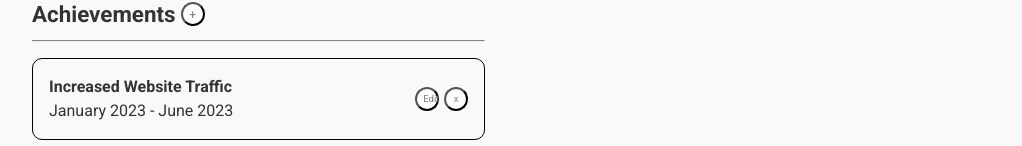
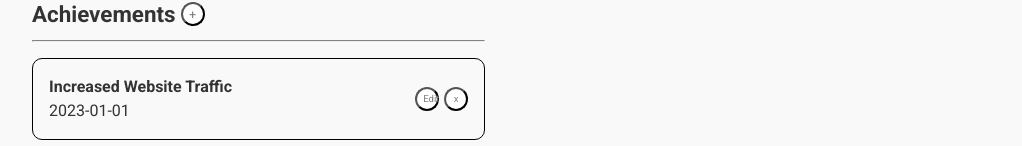
Before and after one commit to CeeZ-11/Odin-Project-CV-Application, a React (Vite) app: page / in a window 1280 px wide. Shown: the part 756-902 px from the top of the page, without its empty margins (64-1086 px from the left). Built offline with nearby package versions, Linux system fonts and the light colour scheme.

Commit message:
:sparkles: feat: Add display achivement form component that will display the data of the selected achivement when edit is click

```diff
--- a/src/components/Editor/Achievements.jsx
+++ b/src/components/Editor/Achievements.jsx
@@ -7,7 +7,8 @@ const achievementsList = [
     title: "Increased Website Traffic",
     description: "Optimized SEO strategies and improved content strategies.",
     result: "Increased website traffic by 40%.",
-    date: "January 2023 - June 2023",
+    date: "2023-01-01",
+    display: true,
   },
   {
     id: 1,
@@ -15,7 +16,8 @@ const achievementsList = [
     description:
       "Managed the development and launch of a mobile app, coordinating with a team of developers.",
     result: "Achieved 50,000 downloads within the first 3 months.",
-    date: "March 2023 - May 2023",
+    date: "2023-03-01",
+    display: true,
   },
   {
     id: 2,
@@ -23,7 +25,8 @@ const achievementsList = [
     description:
       "Leveraged lead-generation techniques and maintained client relationships.",
     result: "Generated $100,000 in new business.",
-    date: "April 2023 - October 2023",
+    date: "2023-05-01",
+    display: true,
   },
 ];
 
@@ -49,8 +52,22 @@ export default function Achievements() {
         description: "",
         result: "",
         date: "",
+        display: true,
       },
     ]);
+  };
+
+  const changeDisplay = (id) => {
+    const updatedAchievements = achievements.map((achievement) => {
+      if (achievement.id === id) {
+        return {
+          ...achievement,
+          display: false,
+        };
+      }
+      return achievement;
+    });
+    setAchievements(updatedAchievements);
   };
 
   return (
@@ -68,12 +85,16 @@ export default function Achievements() {
         {achievements.map((achievement) => (
           <div className="achievements-container" key={achievement.id}>
             <li className="achievements-li">
-              {DisplayAchievements(
-                achievement.id,
-                achievement.title,
-                achievement.date,
-                removeAchievements
-              )}
+              <DisplayAchievements
+                id={achievement.id}
+                title={achievement.title}
+                description={achievement.description}
+                result={achievement.result}
+                date={achievement.date}
+                display={achievement.display}
+                removeAchievements={removeAchievements}
+                changeDisplay={changeDisplay}
+              />
             </li>
           </div>
         ))}
--- a/src/components/Editor/DisplayAchievements.jsx
+++ b/src/components/Editor/DisplayAchievements.jsx
@@ -1,17 +1,36 @@
-export default function DisplayAchievements(
+import DisplayAchievementsForm from "./DisplayAchievementsForm";
+export default function DisplayAchievements({
   id,
   title,
+  description,
+  result,
   date,
-  removeAchievements
-) {
+  display,
+  removeAchievements,
+  changeDisplay,
+}) {
   return (
     <>
-      <div className="achievement-list">
-        <h5>{title}</h5>
-        <p>{date}</p>
-      </div>
+      {display && (
+        <div className="achievement-list">
+          <h5>{title}</h5>
+          <p>{date}</p>
+        </div>
+      )}
+
+      {!display && (
+        <DisplayAchievementsForm
+          title={title}
+          description={description}
+          result={result}
+          date={date}
+        />
+      )}
+
       <div className="achievements-btn-div">
-        <button type="button">Edit</button>
+        <button type="button" onClick={() => changeDisplay(id)}>
+          Edit
+        </button>
         <button type="button" onClick={() => removeAchievements(id)}>
           x
         </button>
--- /dev/null
+++ b/src/components/Editor/DisplayAchievementsForm.jsx
@@ -0,0 +1,51 @@
+export default function DisplayAchievementsForm({
+  title,
+  description,
+  result,
+  date,
+}) {
+  return (
+    <form className="personal-details">
+      <div className="comment achivement-title">
+        <input
+          type="text"
+          name="fName"
+          id="fName"
+          pattern="^[^0-9]+$"
+          maxLength="25"
+          value={title || null}
+          required
+        />
+        <label htmlFor="fName">Title</label>
+      </div>
+      <div className="comment achivement-description">
+        <input
+          type="text"
+          name="lName"
+          id="lName"
+          pattern="^[^0-9]+$"
+          maxLength="25"
+          value={description || null}
+          required
+        />
+        <label htmlFor="lName">Description</label>
+      </div>
+      <div className="comment achivement-result">
+        <input
+          type="text"
+          name="occupation"
+          id="occupation"
+          pattern="^[^0-9]+$"
+          maxLength="25"
+          value={result || null}
+          required
+        />
+        <label htmlFor="occupation">Result</label>
+      </div>
+      <div className="comment achivement-date">
+        <input type="date" name="date" id="date" value={date} required />
+        <label htmlFor="date">Date</label>
+      </div>
+    </form>
+  );
+}
```
